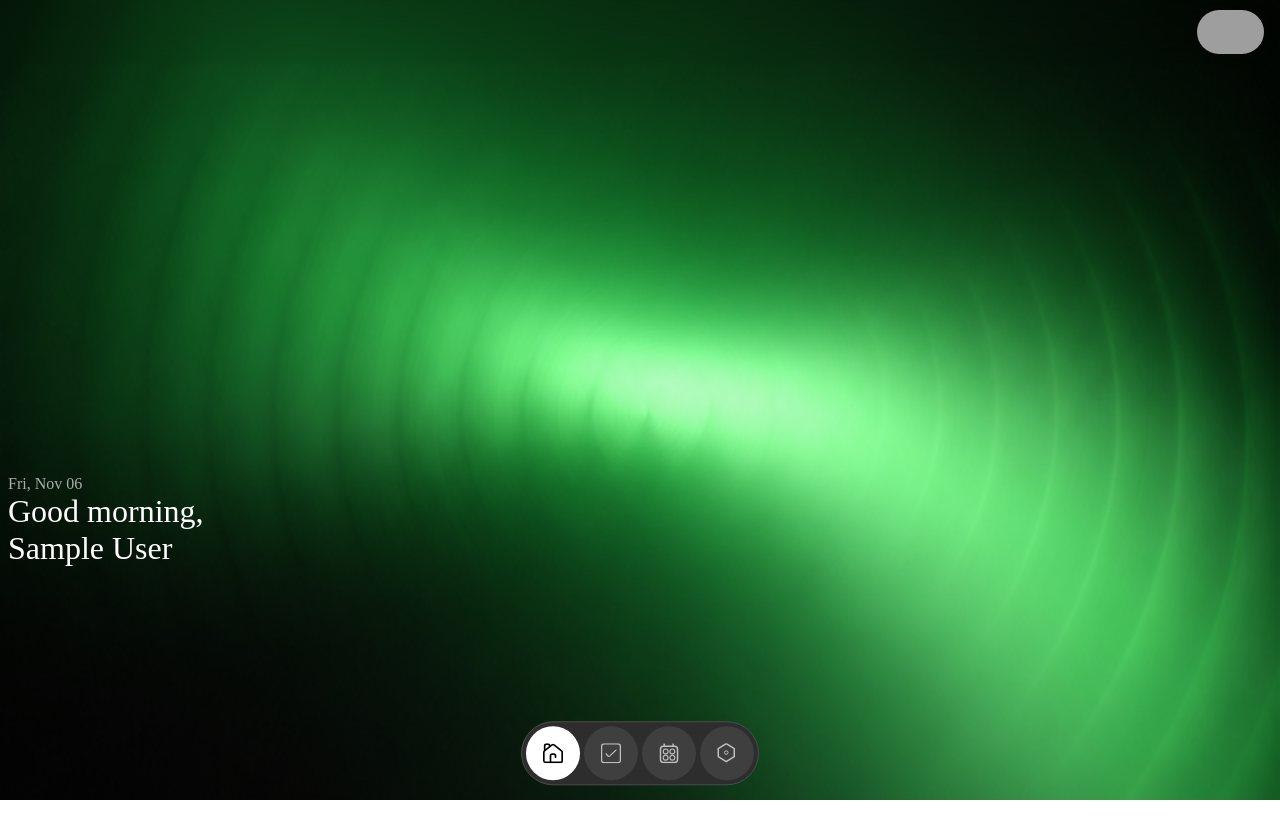
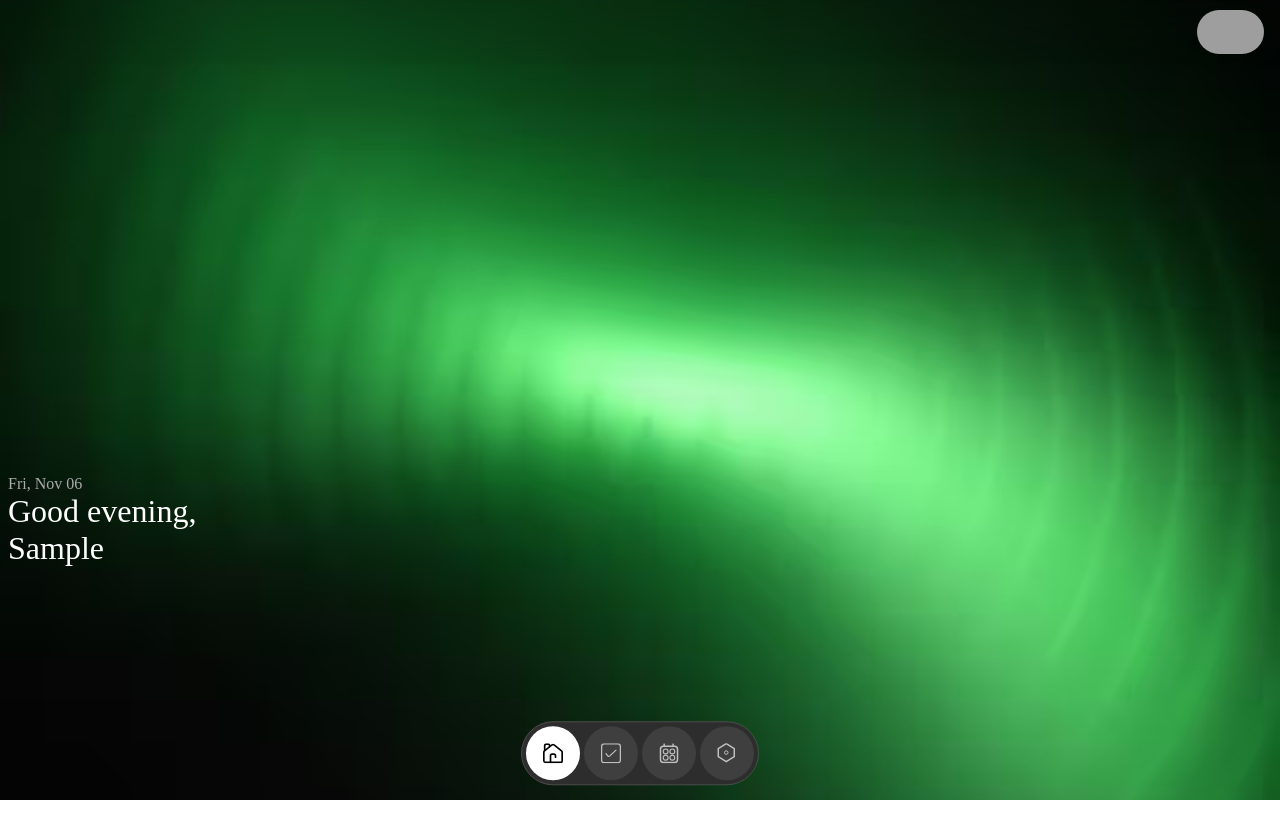
Before and after one commit to Ritiks26/tasky, a React (Vite) app: page / in a window 1280 px wide. Shown: the top 838 px of the page. Built offline with nearby package versions, Linux system fonts and the light colour scheme; no server answers; sample sign-in values are in the browser's storage; grey boxes are pictures that could not be loaded; a web font is replaced by a local one.

Commit message:
feat: add time based greeting

```diff
--- a/src/index.css
+++ b/src/index.css
@@ -32,7 +32,7 @@
 }
 
 body {
-  min-height: 100dvh;
+  min-height: 100vh;
   background: transparent;
 }
 
@@ -40,12 +40,7 @@ body::before {
   content: "";
   position: fixed;
   inset: 0;
-
-  background-image: url("./pics/gradient.png");
-  background-position: center;
-  background-repeat: no-repeat;
-  background-size: cover;
-
+  background: url("./pics/gradient.avif") center / cover no-repeat;
   z-index: -1;
   pointer-events: none;
 }
--- a/src/pages/home/Home.jsx
+++ b/src/pages/home/Home.jsx
@@ -1,63 +1,35 @@
-import { motion } from "motion/react";
-import { useState, useMemo } from "react";
+import { useState } from "react";
 import { startOfDay } from "date-fns";
-import { HomePill } from "../../components/HomePill";
-import { getCardStats } from "../../utils/getCardStats";
 import { format } from "date-fns";
 import "./Home.css";
 
-export function Home({ todos = [] }) {
+const getGreeting = (hours) => {
+  if (hours >= 4 && hours < 12) {
+    return "Good morning";
+  } else if (hours >= 12 && hours < 17) {
+    return "Good afternoon";
+  } else {
+    return "Good evening";
+  }
+};
+
+export function Home() {
   useState(startOfDay(new Date()));
-  const stats = getCardStats(todos);
   const currentDate = new Date();
+  const greeting = getGreeting(currentDate.getHours);
+
   const savedUser = JSON.parse(localStorage.getItem("user"));
+  const firstName = savedUser?.name?.split(" ")[0] || "There";
 
   return (
     <>
       <title>Tasky | Home</title>
       <div className="home-container">
-        {/* <h1>Manage your task</h1> */}
-
-        {/* <div className="quick-task-view">
-          <HomePill
-            title={"In progress"}
-            bg={"var(--clr-violet)"}
-            txt={"var(--text-light)"}
-            count={stats.inProgress}
-            countBg={"var(--clr-main)"}
-            countClr={"var(--text-dark)"}
-          />
-          <HomePill
-            title={"Overdue "}
-            bg={"var(--clr-main)"}
-            txt={"var(--text-dark)"}
-            count={stats.Overdue}
-            countBg={"var(--clr-light-dark)"}
-            countClr={"var(--text-light)"}
-          />
-          <HomePill
-            title={"Finished"}
-            bg={"var(--clr-light-dark)"}
-            txt={"var(--text-light)"}
-            count={stats.Finished}
-            countBg={"var(--clr-main)"}
-            countClr={"var(--text-dark)"}
-          />
-          <HomePill
-            title={"High Priority"}
-            bg={"var(--clr-major)"}
-            txt={"var(--text-light)"}
-            count={stats.highPriority}
-            countBg={"var(--clr-main)"}
-            countClr={"var(--text-dark)"}
-          />
-        </div> */}
-
         <div className="home-section">
           <div className="greet-and-date-section">
             <p>{format(currentDate, "EEE, MMM dd")}</p>
             <h1>
-              Good morning, <br /> {savedUser?.name || "There"}
+              {greeting}, <br /> {firstName || "There"}
             </h1>
           </div>
         </div>
```
Also changed, not shown: src/pics/gradient.avif (added).
